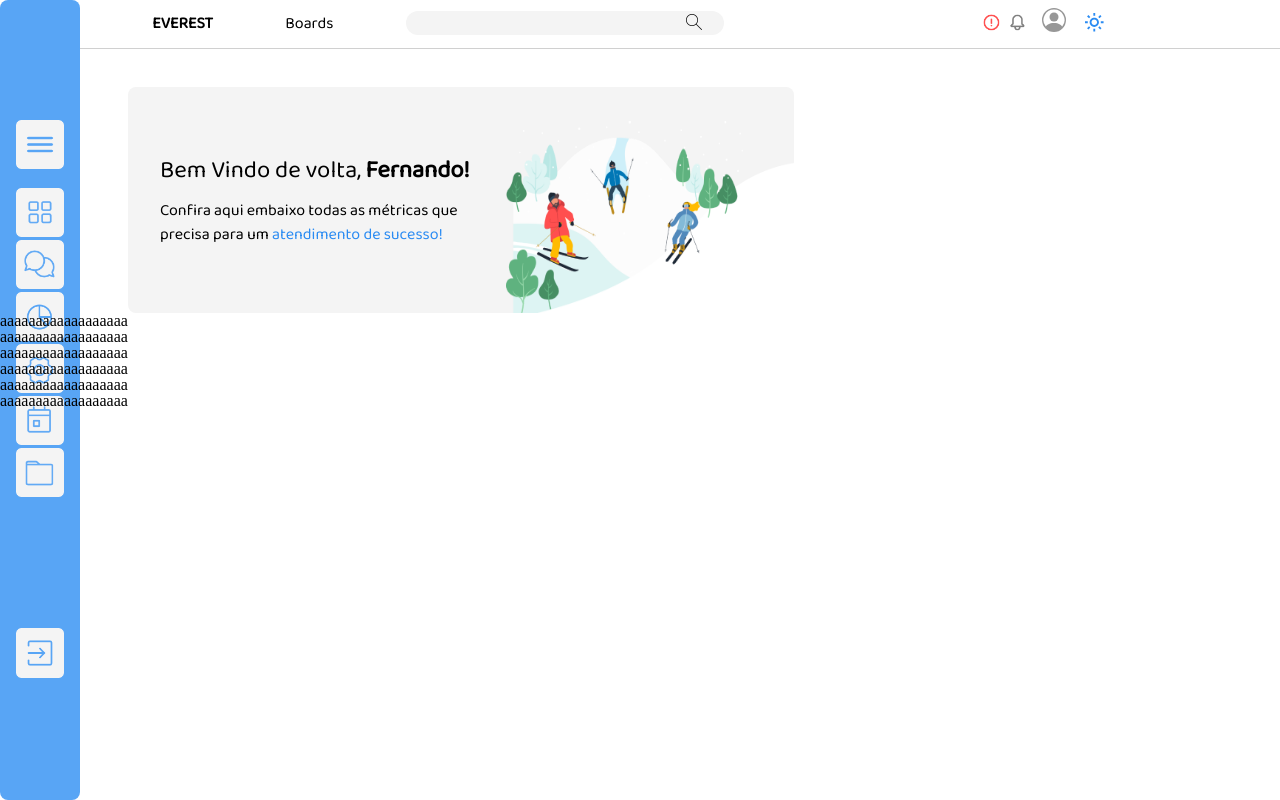
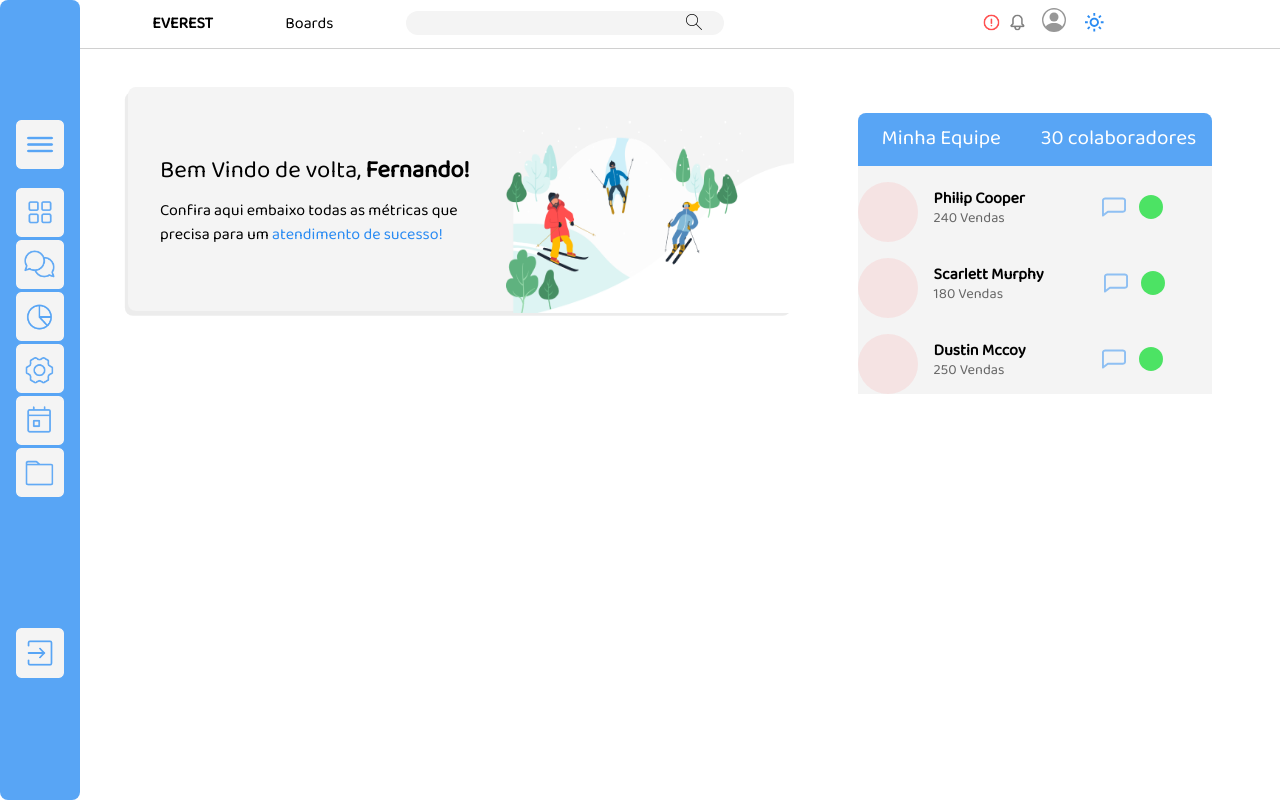
Before and after one commit to tiagoBatschke/projeto-front-everest, a plain HTML site: page home.html in a window 1280 px wide. Drawn offline with Linux system fonts and the light colour scheme.

Commit message:
commit minha equipe parcial

```diff
--- a/assets/css/home/components/mainMessage.css
+++ b/assets/css/home/components/mainMessage.css
@@ -5,7 +5,8 @@
     margin-top: 3%;
     display: flex;
     border-radius: 0.5rem;
-    box-shadow: 1rem;
+    box-shadow: -0.2rem 0.3rem rgba(0, 0, 0, 0.074);
+    max-height: 14rem;
   }
 
   .main_message_title{
--- /dev/null
+++ b/assets/css/home/components/minhaEquipe.css
@@ -0,0 +1,76 @@
+.main_content_container{
+    display: flex;
+}
+
+.minhaEquipe_metics_container{
+    margin-left: 5%;
+    margin-top: 5%;
+}
+
+.minhaEqipe_container{
+  background-color: #d0d0d03b;
+  border-radius:0.5rem 0.5rem 0 0;
+}
+
+.minhaEquipe_titles{
+    font-size: 1.3rem;
+    color: #fff;
+    margin-left: 0.5rem;
+}
+.minhaEquipe_titles_container{
+    display: flex;
+
+}
+.minhaEquipe_titles_separation{
+
+    background-color: #58A5F5;
+    padding: 1rem;
+
+}
+
+.minhaEquipe_titles_separation:hover{
+    background-color:  #58a4f577;
+    cursor: pointer;
+    transition-delay: 100ms;
+
+}
+
+.card_colaborators{
+    display: flex;
+    margin-top: 1rem;
+
+}
+
+.card_colaborators_text-container{
+    padding-top: 0.6rem;
+    padding-left: 1rem;
+
+
+}
+
+.card_colaborators_title{
+    font-weight: bold;
+    font-size: 1rem;
+
+}
+
+.card_colaborators_text{
+    font-size: 0.9rem;
+    color: rgba(0, 0, 0, 0.585);
+    margin-top: 0.2rem;
+}
+
+.card_colaborators_icons-container{
+    display: flex;
+    padding-bottom: 0.6rem;
+    margin-left: 4rem;
+}
+.card_colaborators_icons{
+    margin-left: 0.8rem;
+    max-width: 1.5rem;
+}
+.card_colaborators_icons-container_mid{
+    display: flex;
+    padding-bottom: 0.6rem;
+    margin-left: 3rem;
+}
--- a/home.html
+++ b/home.html
@@ -9,13 +9,10 @@
     <link rel="stylesheet" href="./assets/css/home/header/header.css">
     <link rel="stylesheet" href="./assets/css/home/header/lateralBar.css">
     <link rel="stylesheet" href="./assets/css/home/components/mainMessage.css">
+    <link rel="stylesheet" href="./assets/css/home/components/minhaEquipe.css">
 </head>
 <body class="container_body">
-
-
-
-
-    <header  class="header_home">
+   <header  class="header_home">
         <nav class="container_lateral_bar">
             <ul class="container_icons_lateral_bar">
                <li><img  class=" first_nav_icon nav_icon_imgs" src="./assets/imgs/Group 751.png" alt=""></li>
@@ -27,7 +24,6 @@
                <li><img class="nav_icon_imgs" src="./assets/imgs/Group 757.png" alt=""></li>
                <li><img class="last_nav_icon nav_icon_imgs" src="./assets/imgs/Group 758.png" alt=""></li>
            </ul>
-
         </nav>
 
     <div class="header_search_icons_container">
@@ -50,6 +46,7 @@
 
     </header>
     <main>
+    <section class="main_content_container">
         <div class="main_message">
             <div class="main_message_container">
                 <h1 class="main_message_title text">Bem Vindo de volta, <span style="font-weight: bold;">Fernando!</span></h1>
@@ -59,14 +56,57 @@
 
             <img class="main_message_img" src="./assets/imgs/image 31.png" alt="">
         </div>
-        <div>
-            <h2>aaaaaaaaaaaaaaaaaa</h2>
-            <h2>aaaaaaaaaaaaaaaaaa</h2>
-            <h2>aaaaaaaaaaaaaaaaaa</h2>
-            <h2>aaaaaaaaaaaaaaaaaa</h2>
-            <h2>aaaaaaaaaaaaaaaaaa</h2>
-            <h2>aaaaaaaaaaaaaaaaaa</h2>
+        <div class="minhaEquipe_metics_container">
+            <div class="minhaEqipe_container">
+                <div class="minhaEquipe_titles_container">
+                    <div class="minhaEquipe_titles_separation" style="border-radius: 0.5rem 0 0 0;">
+                        <h2 class="minhaEquipe_titles text">Minha Equipe</h2>
+                    </div>
+                    <div class="minhaEquipe_titles_separation" style="border-radius:0 0.5rem 0 0;">
+                        <h2 class="minhaEquipe_titles text">30 colaboradores</h2>
+                    </div>
+                </div>
+                <div class="card_colaborators_container">
+                    <div class="card_colaborators">
+                        <img src="./assets/imgs/circle-name.svg" alt="">
+                        <div class="card_colaborators_text-container">
+                            <h3 class="card_colaborators_title text">Philip Cooper</h3>
+                            <p class="card_colaborators_text text">240 Vendas</p>
+                        </div>
+                        <div class="card_colaborators_icons-container">
+                            <img class="card_colaborators_icons" src="./assets/imgs/chat_ballon.svg" alt="">
+                            <img class="card_colaborators_icons" src="./assets/imgs/circle_green.svg" alt="">
+                        </div>
+                    </div>
+                    <div class="card_colaborators">
+                        <img src="./assets/imgs/circle-name.svg" alt="">
+                        <div class="card_colaborators_text-container">
+                            <h3 class="card_colaborators_title text">Scarlett Murphy</h3>
+                            <p class="card_colaborators_text text">180 Vendas</p>
+                        </div>
+                        <div class="card_colaborators_icons-container_mid ">
+                            <img class="card_colaborators_icons" src="./assets/imgs/chat_ballon.svg" alt="">
+                            <img class="card_colaborators_icons" src="./assets/imgs/circle_green.svg" alt="">
+                        </div>
+                    </div>
+                    <div class="card_colaborators">
+                        <img src="./assets/imgs/circle-name.svg"  alt="">
+                        <div class="card_colaborators_text-container">
+                            <h3 class="card_colaborators_title text">Dustin Mccoy</h3>
+                            <p class="card_colaborators_text text">250 Vendas</p>
+                        </div>
+                        <div class="card_colaborators_icons-container">
+                            <img class="card_colaborators_icons" src="./assets/imgs/chat_ballon.svg" alt="">
+                            <img class="card_colaborators_icons" src="./assets/imgs/circle_green.svg" alt="">
+                        </div>
+
+                    </div>
+                </div>
+            </div>
+
         </div>
+    </section>
+
     </main>
 
 </body>
```
Also changed, not shown: assets/imgs/chat_ballon.svg (added), assets/imgs/circle-name.svg (added), assets/imgs/circle_green.svg (added).
